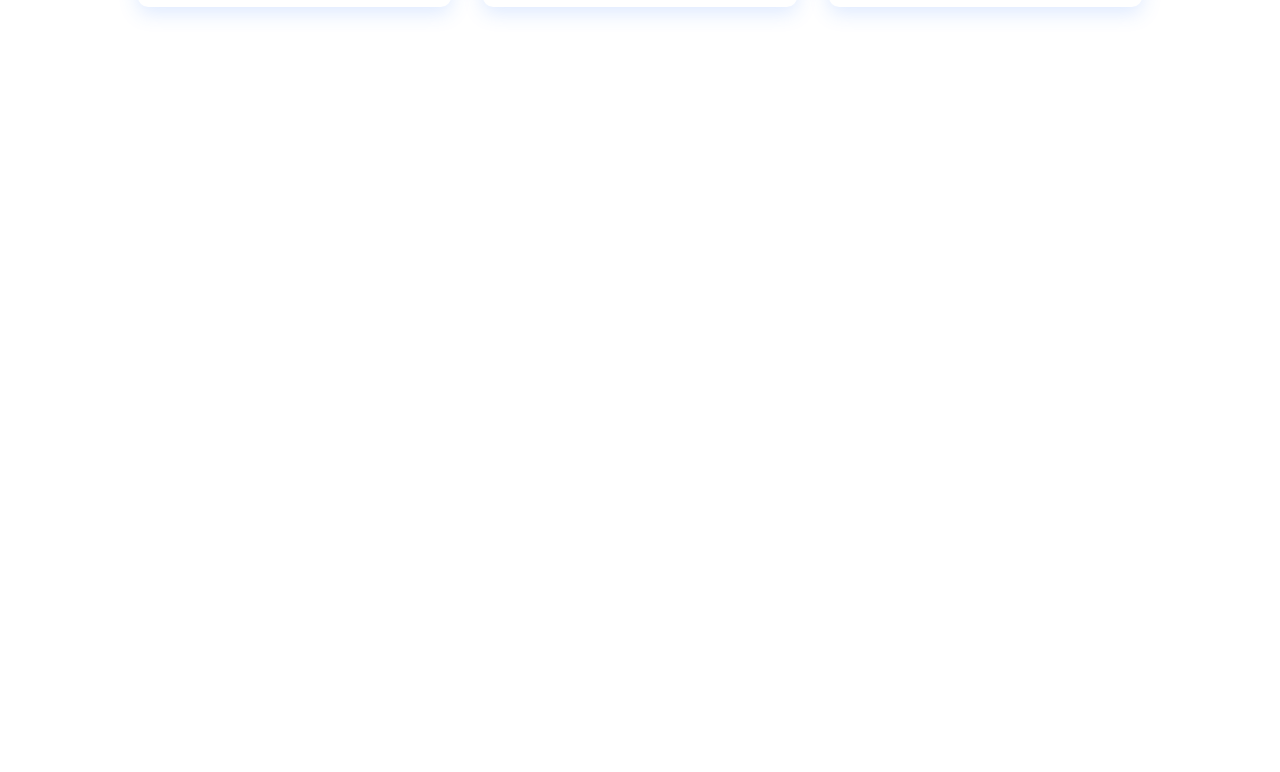
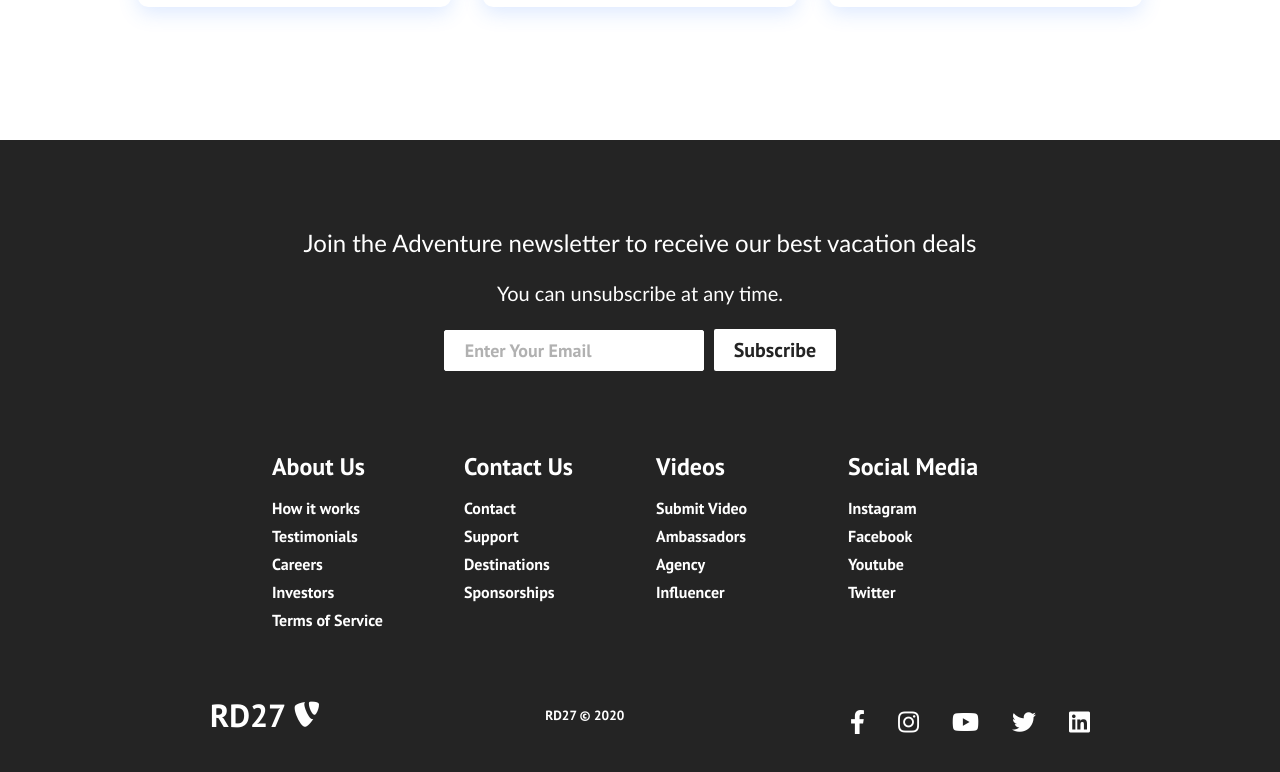
Before and after one commit to PeterOsoo/react-responsive, a React (Create React App) app: page / in a window 1280 px wide. Shown: the part 1785-2557 px from the top of the page. Before the commit the page ends 1925 px from the top, so only its background shows below. Built offline with nearby package versions, Linux system fonts and the light colour scheme.

Commit message:
Footer Component

```diff
--- /dev/null
+++ b/src/components/Footer.css
@@ -0,0 +1,162 @@
+.footer-container {
+    background-color: #242424;
+    padding: 4rem 0 2rem 0;
+    display: flex;
+    flex-direction: column;
+    justify-content: center;
+    align-items: center;
+}
+
+.footer-subscription {
+    display: flex;
+    flex-direction: column;
+    justify-content: center;
+    align-items: center;
+    text-align: center;
+
+    margin-bottom: 24px;
+    padding: 24px;
+    color: #fff;
+}
+
+.footer-subscription>p {
+    font-family: 'Trebuchet MS', 'Lucida Sans Unicode', 'Lucida Grande',
+        'Lucida Sans', Arial, sans-serif;
+}
+
+.footer-subscription-heading {
+    margin-bottom: 24px;
+    font-size: 24px;
+}
+
+.footer-subscription-text {
+    margin-bottom: 24px;
+    font-size: 20px;
+}
+
+.footer-input {
+    padding: 8px 20px;
+    border-radius: 2px;
+    margin-right: 10px;
+    outline: none;
+    border: none;
+    font-size: 18px;
+    margin-bottom: 16px;
+    border: 1px solid #fff;
+}
+
+.footer-links {
+    width: 100%;
+    max-width: 1000px;
+    display: flex;
+    justify-content: center;
+}
+
+.footer-link-wrapper {
+    display: flex;
+}
+
+.footer-link-items {
+    display: flex;
+    flex-direction: column;
+    align-items: flex-start;
+    margin: 16px;
+    text-align: left;
+    width: 160px;
+    box-sizing: border-box;
+}
+
+.footer-link-items h2 {
+    margin-bottom: 16px;
+}
+
+.footer-link-items>h2 {
+    color: #fff;
+}
+
+.footer-link-items a {
+    color: #fff;
+    text-decoration: none;
+    margin-bottom: 0.5rem;
+}
+
+.footer-link-items a:hover {
+    color: #e9e9e9;
+    transition: 0.3s ease-out;
+}
+
+.footer-email-form h2 {
+    margin-bottom: 2rem;
+}
+
+.footer-input::placeholder {
+    color: #b1b1b1;
+}
+
+/* Social Icons */
+.social-icon-link {
+    color: #fff;
+    font-size: 24px;
+}
+
+.social-media {
+    max-width: 1000px;
+    width: 100%;
+}
+
+.social-media-wrap {
+    display: flex;
+    justify-content: space-between;
+    align-items: center;
+    width: 90%;
+    max-width: 1000px;
+    margin: 40px auto 0 auto;
+}
+
+.social-icons {
+    display: flex;
+    justify-content: space-between;
+    align-items: center;
+    width: 240px;
+}
+
+.social-logo {
+    color: #fff;
+    justify-self: start;
+    margin-left: 20px;
+    cursor: pointer;
+    text-decoration: none;
+    font-size: 2rem;
+    display: flex;
+    align-items: center;
+    margin-bottom: 16px;
+}
+
+.website-rights {
+    color: #fff;
+    margin-bottom: 16px;
+}
+
+@media screen and (max-width: 820px) {
+    .footer-links {
+        padding-top: 2rem;
+    }
+
+    .footer-input {
+        width: 100%;
+    }
+
+    .btn {
+        width: 100%;
+    }
+
+    .footer-link-wrapper {
+        flex-direction: column;
+    }
+
+    .social-media-wrap {
+        flex-direction: column;
+    }
+}
+
+@media screen and (max-width: 768px) {}
--- /dev/null
+++ b/src/components/Footer.js
@@ -0,0 +1,120 @@
+import React from "react"
+import "./Footer.css"
+import Button from "./Button"
+import { Link } from "react-router-dom"
+
+function Footer() {
+	return (
+		<div className="footer-container">
+			<section className="footer-subscription">
+				<p className="footer-subscription-heading">
+					Join the Adventure newsletter to receive our best vacation deals
+				</p>
+				<p className="footer-subscription-text">
+					You can unsubscribe at any time.
+				</p>
+				<div className="input-areas">
+					<form>
+						<input
+							className="footer-input"
+							name="email"
+							type="email"
+							placeholder="Enter Your Email"
+						/>
+						<Button buttonStyle="btn--outline">Subscribe</Button>
+					</form>
+				</div>
+			</section>
+			<div class="footer-links">
+				<div className="footer-link-wrapper">
+					<div class="footer-link-items">
+						<h2>About Us</h2>
+						<Link to="/sign-up">How it works</Link>
+						<Link to="/">Testimonials</Link>
+						<Link to="/">Careers</Link>
+						<Link to="/">Investors</Link>
+						<Link to="/">Terms of Service</Link>
+					</div>
+					<div class="footer-link-items">
+						<h2>Contact Us</h2>
+						<Link to="/">Contact</Link>
+						<Link to="/">Support</Link>
+						<Link to="/">Destinations</Link>
+						<Link to="/">Sponsorships</Link>
+					</div>
+				</div>
+				<div className="footer-link-wrapper">
+					<div class="footer-link-items">
+						<h2>Videos</h2>
+						<Link to="/">Submit Video</Link>
+						<Link to="/">Ambassadors</Link>
+						<Link to="/">Agency</Link>
+						<Link to="/">Influencer</Link>
+					</div>
+					<div class="footer-link-items">
+						<h2>Social Media</h2>
+						<Link to="/">Instagram</Link>
+						<Link to="/">Facebook</Link>
+						<Link to="/">Youtube</Link>
+						<Link to="/">Twitter</Link>
+					</div>
+				</div>
+			</div>
+			<section class="social-media">
+				<div class="social-media-wrap">
+					<div class="footer-logo">
+						<Link to="/" className="social-logo">
+							RD27
+							<i class="fab fa-typo3" />
+						</Link>
+					</div>
+					<small class="website-rights">RD27 © 2020</small>
+					<div class="social-icons">
+						<Link
+							class="social-icon-link facebook"
+							to="/"
+							target="_blank"
+							aria-label="Facebook"
+						>
+							<i class="fab fa-facebook-f" />
+						</Link>
+						<Link
+							class="social-icon-link instagram"
+							to="/"
+							target="_blank"
+							aria-label="Instagram"
+						>
+							<i class="fab fa-instagram" />
+						</Link>
+						<Link
+							class="social-icon-link youtube"
+							to="/"
+							target="_blank"
+							aria-label="Youtube"
+						>
+							<i class="fab fa-youtube" />
+						</Link>
+						<Link
+							class="social-icon-link twitter"
+							to="/"
+							target="_blank"
+							aria-label="Twitter"
+						>
+							<i class="fab fa-twitter" />
+						</Link>
+						<Link
+							class="social-icon-link twitter"
+							to="/"
+							target="_blank"
+							aria-label="LinkedIn"
+						>
+							<i class="fab fa-linkedin" />
+						</Link>
+					</div>
+				</div>
+			</section>
+		</div>
+	)
+}
+
+export default Footer
--- a/src/pages/Home.js
+++ b/src/pages/Home.js
@@ -2,12 +2,14 @@
 import "../App.css"
 import Hero from "../components/Hero"
 import Cards from "../components/Cards"
+import Footer from "../components/Footer"
 
 const Home = () => {
 	return (
 		<>
 			<Hero />
 			<Cards />
+			<Footer />
 		</>
 	)
 }
```
